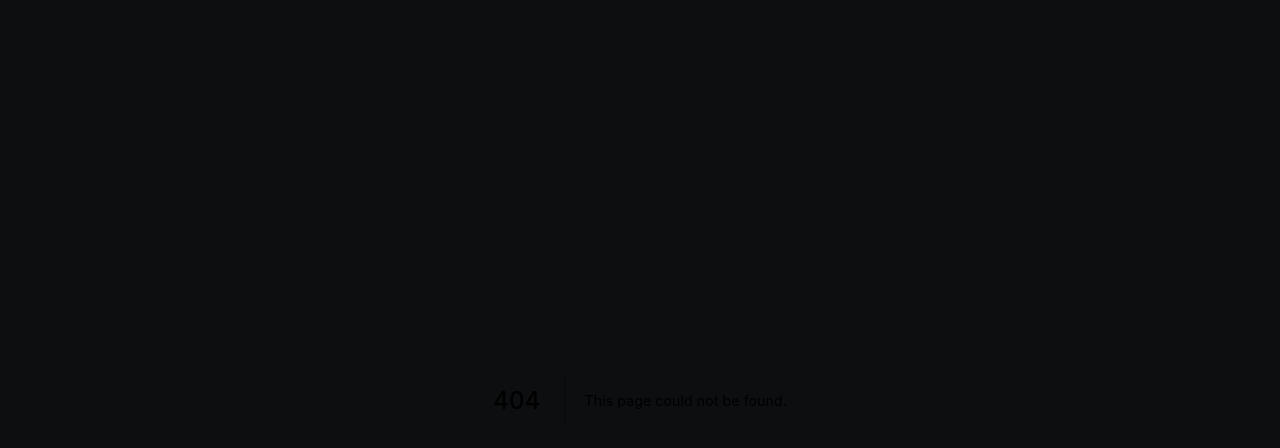
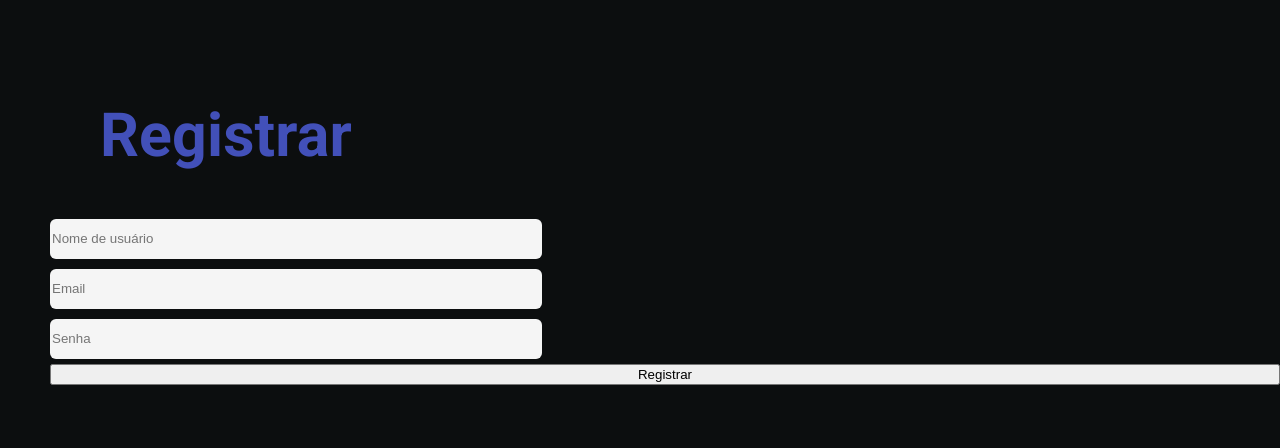
Before and after one commit to LuizLLPz/qamel-case, a Next.js app in the folder qamel-case-web/: page /register in a window 1280 px wide. Before the commit this address had no page. Shown: the top 448 px of the page. Built offline with nearby package versions, Linux system fonts and the light colour scheme.

Commit message:
Configuração cliente e conexão com api teste completo

```diff
--- a/qamel-case-web/package.json
+++ b/qamel-case-web/package.json
@@ -9,9 +9,11 @@
     "lint": "next lint"
   },
   "dependencies": {
+    "@apollo/client": "^3.5.10",
     "@mui/icons-material": "^5.0.0-rc.1",
     "@mui/material": "^5.0.0-rc.1",
     "@mui/styled-engine-sc": "^5.0.0-rc.1",
+    "graphql": "^16.3.0",
     "next": "11.1.2",
     "next-transpile-modules": "^8.0.0",
     "react": "17.0.2",
--- a/qamel-case-web/src/components/StyledButtons.tsx
+++ b/qamel-case-web/src/components/StyledButtons.tsx
@@ -12,4 +12,5 @@ export const MainButton = styled.div`
     font-size: 24px;
     border-radius: 12px;
     cursor: pointer;
+    user-select: none;
 `
--- /dev/null
+++ b/qamel-case-web/src/components/StyledInput.tsx
@@ -0,0 +1,25 @@
+import styled from 'styled-components';
+
+
+const inputModel = ({ className, name, text, placeholder }) => {
+    return (
+        <>
+            <label>{text}</label>
+            <input className={className} placeholder={placeholder}/>
+        </>
+    )
+}
+
+export const InputModel = styled(inputModel)`
+    border: 1px solid #black;
+    outline: none;
+    width: 40%;
+    height: 40px;
+    border: none;
+    border-radius: 6px;
+    color: ${props => props.color ? props.color : 'black'};
+    background-color: ${props => props.bg ? props.bg : 'white'};
+`;
+
+
+export const StyledInput = ({placeholder}: any) => <InputModel placeholder={placeholder}/>
--- a/qamel-case-web/src/components/StyledNav.tsx
+++ b/qamel-case-web/src/components/StyledNav.tsx
@@ -20,6 +20,7 @@ export const NavLink = styled.div`
   color: blue;
   font-weight: bold;
   cursor: pointer;
+  user-select: none;
 `;
 
 export const Nav = (props: NavProps) => (
--- a/qamel-case-web/src/pages/_document.tsx
+++ b/qamel-case-web/src/pages/_document.tsx
@@ -22,7 +22,7 @@ export default class MyDocument extends Document {
           />
         </Head>
         <body style={{backgroundColor: "#0C0E0F"}}>
-          <Main />
+          <Main/>
           <NextScript />
         </body>
       </Html>
--- a/qamel-case-web/src/pages/index.tsx
+++ b/qamel-case-web/src/pages/index.tsx
@@ -1,4 +1,5 @@
 import type { NextPage } from 'next';
+import router from 'next/router';
 import { Nav } from '../components/StyledNav';
 import { MainHeading } from '../components/StyledTypografy';
 import { MainButton } from '../components/StyledButtons';
@@ -17,8 +18,8 @@ const Home: NextPage = () => {
       </MainHeading>
       {!logado && (
         <div style={btnStyle}>
-          <MainButton>Registrar</MainButton>
-          <MainButton>Fazer Login</MainButton>
+          <MainButton onClick={() => router.push('/register')}>Registrar</MainButton>
+          <MainButton onClick={() => router.push('/login')}>Fazer Login</MainButton>
         </div>
       )}
     </div>
--- /dev/null
+++ b/qamel-case-web/src/pages/register.tsx
@@ -0,0 +1,71 @@
+import type { NextPage } from 'next';
+import { useState } from 'react';
+__dirname;
+import { MainHeading } from '../components/StyledTypografy';
+import { MainButton } from '../components/StyledButtons';
+import { InputModel } from '../components/StyledInput';
+import { gql } from "@apollo/client";
+import client from '../utils/ApolloClient';
+import styled from 'styled-components';
+
+const Form = styled.form`
+	display: grid;
+	padding-left: 50px;
+	grid-gap: 5px;
+`;
+
+
+const bg = '#f5f5f5';
+const color = 'blue';
+
+const Register: NextPage = () => {
+
+	const [formValues, setFormValues] = useState({uname: '', email: '', pass: ''});
+
+
+const registerMutation = async (e: any) => {
+	console.log(e);
+	const mutation = gql`
+	mutation {
+		register(username: "Bianca", password: "likeaboss"
+		email: "bia123@gmail.com"
+		)
+	}
+	`;
+	await client.mutate({
+		mutation
+	});
+	alert('vamo porra!');
+
+}
+
+
+	const handleChange = (e: any) => {
+		setFormValues({
+			...formValues,
+			[e.target.name]: e.target.value
+		})
+
+	}
+
+	return (
+		<>
+			<MainHeading>Registrar</MainHeading>
+			<Form onSubmit={(e) => {
+					registerMutation(e)
+					e.preventDefault()
+				}
+				}>
+				<InputModel placeholder="Nome de usuário" bg={bg} color={color} name="uname"
+				value={formValues.uname} onChange={handleChange}></InputModel>
+				<InputModel placeholder="Email" bg={bg} color={color} name="email"
+				value={formValues.email} onChange={handleChange}></InputModel>
+				<InputModel placeholder="Senha" bg={bg} color={color} name="pass"
+				value={formValues.pass} onChange={handleChange}></InputModel>
+				<input type="submit" value="Registrar"/>
+			</Form>
+		</>
+	);
+};
+
+export default Register;
--- /dev/null
+++ b/qamel-case-web/src/utils/ApolloClient.ts
@@ -0,0 +1,8 @@
+import { ApolloClient, InMemoryCache } from "@apollo/client";
+
+const client = new ApolloClient({
+    uri: "http://localhost:4000/graphql",
+    cache: new InMemoryCache(),
+});
+
+export default client;
```
Also changed, not shown: 1 other file (tests, documents, lock files or other folders).
